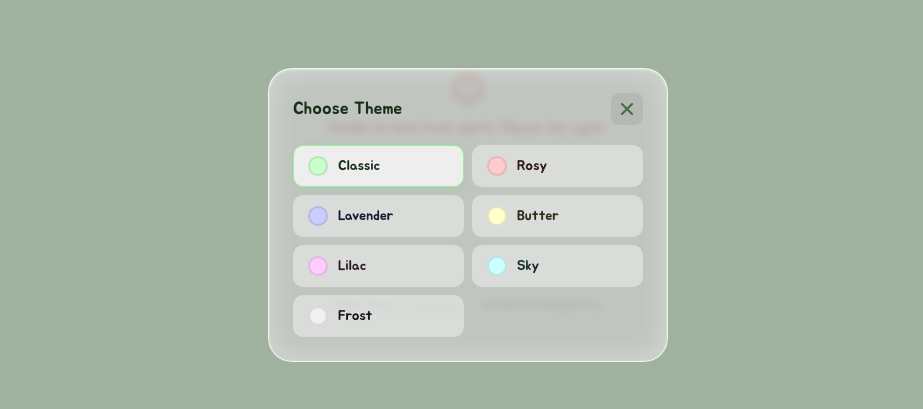
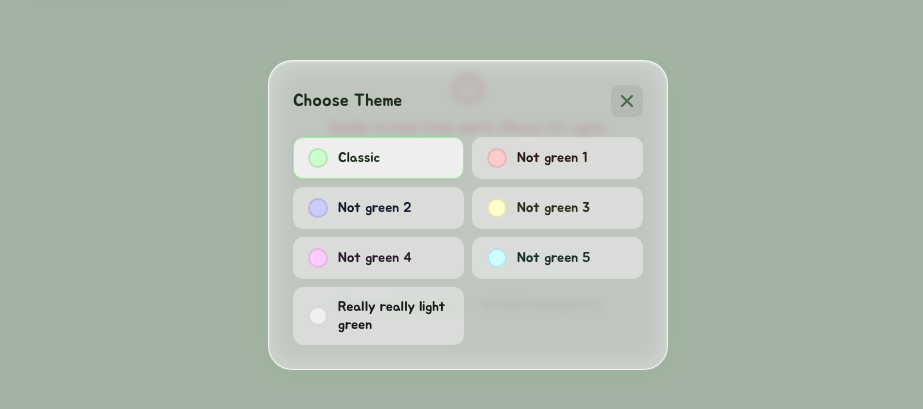
Before and after one commit to augy-studios/sgmrt-alerts, a plain HTML site: page index.html in a window 1280 px wide. Both pictures are taken after a click on the button 1005 px from the left and 33 px from the top of the page. Shown: the part 185-594 px from the top of the page, without its empty margins (172-1095 px from the left). Drawn offline with Linux system fonts and the light colour scheme; no server answers.

Commit message:
update theme swatch labels for clarity

```diff
--- a/index.html
+++ b/index.html
@@ -66,27 +66,27 @@
                 </button>
                 <button class="theme-swatch" data-theme="rose" style="--sw:#ffcccc" title="Not green 1">
                     <span class="swatch-dot"></span>
-                    <span>Rosy</span>
+                    <span>Not green 1</span>
                 </button>
                 <button class="theme-swatch" data-theme="lavender" style="--sw:#ccccff" title="Not green 2">
                     <span class="swatch-dot"></span>
-                    <span>Lavender</span>
+                    <span>Not green 2</span>
                 </button>
                 <button class="theme-swatch" data-theme="butter" style="--sw:#ffffcc" title="Not green 3">
                     <span class="swatch-dot"></span>
-                    <span>Butter</span>
+                    <span>Not green 3</span>
                 </button>
                 <button class="theme-swatch" data-theme="lilac" style="--sw:#ffccff" title="Not green 4">
                     <span class="swatch-dot"></span>
-                    <span>Lilac</span>
+                    <span>Not green 4</span>
                 </button>
                 <button class="theme-swatch" data-theme="sky" style="--sw:#ccffff" title="Not green 5">
                     <span class="swatch-dot"></span>
-                    <span>Sky</span>
+                    <span>Not green 5</span>
                 </button>
                 <button class="theme-swatch" data-theme="white" style="--sw:#f0f0f0" title="Really really light green">
                     <span class="swatch-dot"></span>
-                    <span>Frost</span>
+                    <span>Really really light green</span>
                 </button>
             </div>
         </div>
```
